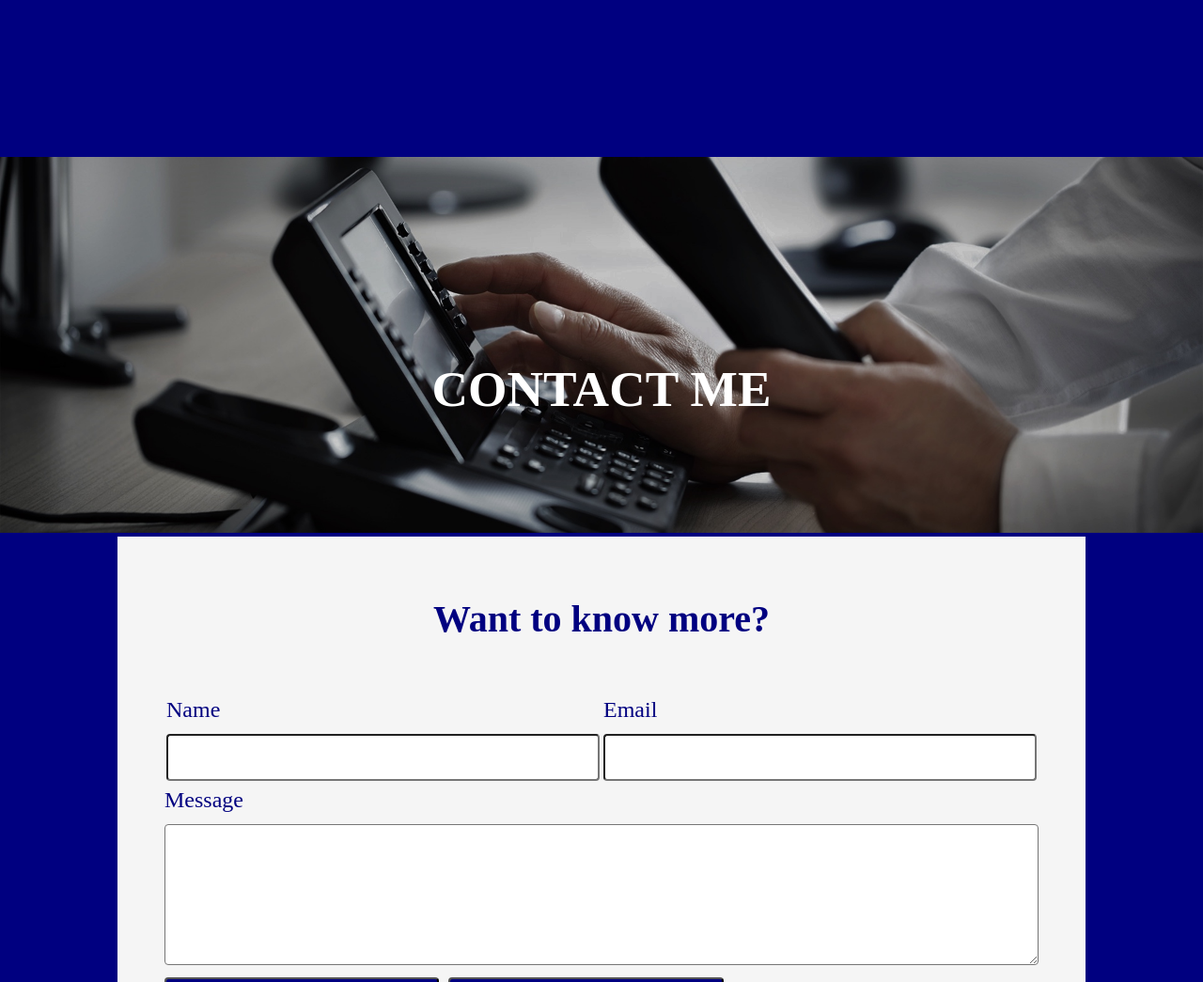
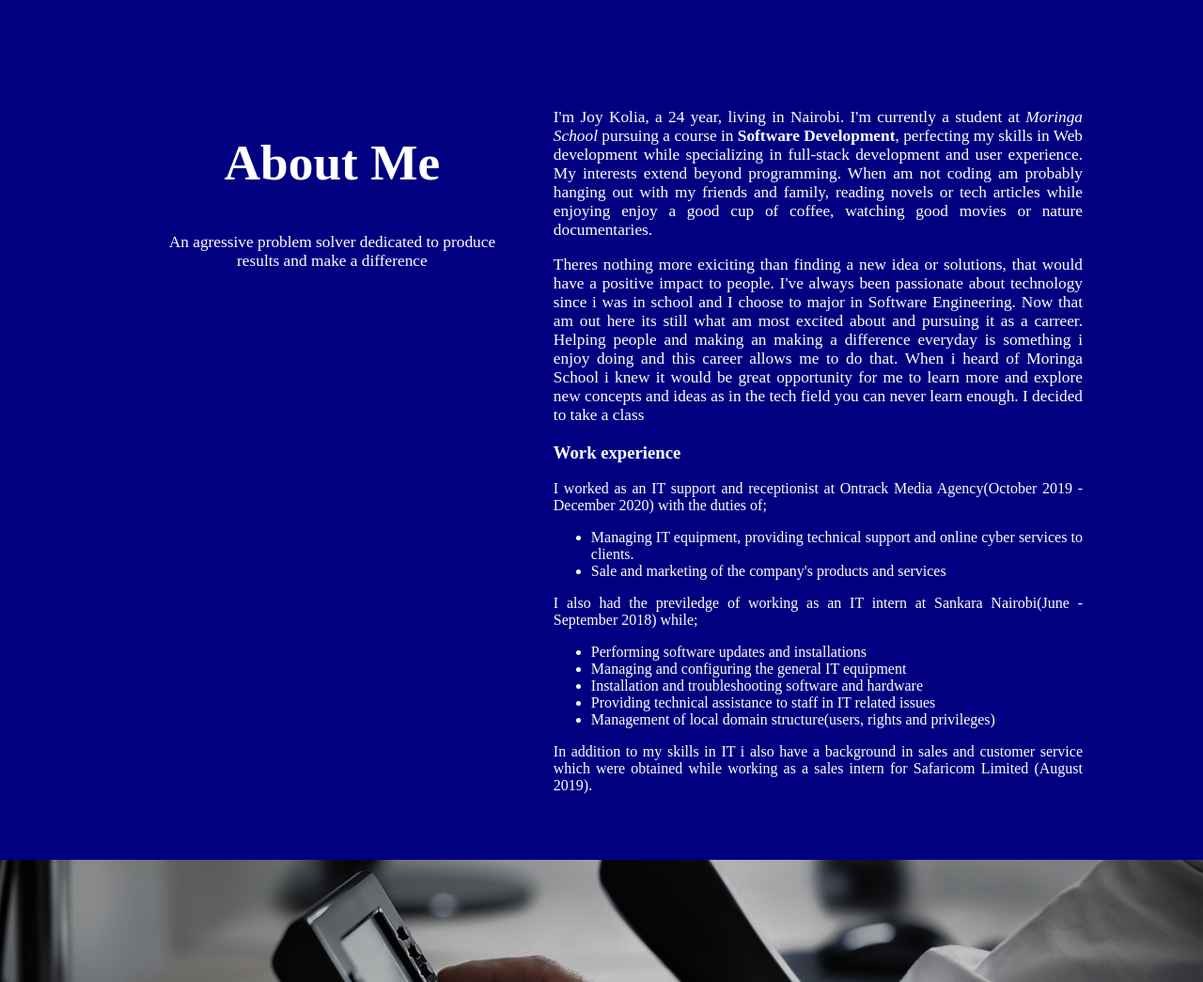
Before and after one commit to jLuseno161/Portfolio, a plain HTML site: page index.html in a window 1280 px wide. Shown: the part 1023-2068 px from the top of the page at 94% size. Drawn offline with Linux system fonts and the light colour scheme.

Commit message:
adding about section content

```diff
--- a/index.css
+++ b/index.css
@@ -64,6 +64,28 @@ hr{
 }
 #description{
     font-size: x-large;
+}
+#about{
+    display: flex;
+    margin: 0 auto;
+    width: 80%;
+    color: white;
+    justify-content: space-between;
+}
+.aboutHead{
+    width: 45%;
+    flex: 1;
+    padding-right: 10px;
+}
+.aboutContent{
+    width: 55%;
+    text-align: justify;
+}
+#about p{
+    font-size: 13pt;
+}
+#about h1{
+    font-size: 40pt;
 }
 #contact{
     padding-top: 50px;
--- a/index.html
+++ b/index.html
@@ -64,7 +64,59 @@
     <!--end home-->
 
     <!--start about-->
+    <section id="about">
+        <div class="aboutHead">
+            <h1>About Me</h1>
+            <p> An agressive problem solver dedicated to produce<br> results and make a difference</p>
+        </div>
+        <div class="aboutContent">
+            <p>
+                I'm Joy Kolia, a 24 year, living in Nairobi. I'm currently a student at <em>Moringa School</em> pursuing
+                a course in <strong>Software Development</strong>, perfecting my skills in Web development while
+                specializing in full-stack development and user experience. My interests extend beyond programming. When
+                am not coding am probably hanging out with my friends and family, reading novels or tech articles while
+                enjoying enjoy a good cup of coffee, watching good movies or nature documentaries.
+            </p>
+            <p>
+                Theres nothing more exiciting than finding a new idea or solutions, that would have a
+                positive impact to people. I've always been passionate about technology since i was in school and I
+                choose to major in Software Engineering. Now that am out here its still what am most excited about and
+                pursuing it as a carreer. Helping people and making an making a difference everyday is something i enjoy
+                doing and this career allows me to do that.
+                When i heard of Moringa School i knew it would be great opportunity for me to learn more and explore new
+                concepts and ideas as in the tech field you can never learn enough. I decided to take a class
+            </p>
+            <h3>Work experience</h3>
+            I worked as an IT support and receptionist at Ontrack Media Agency(October 2019 - December 2020) with
+            the duties of;
+            <ul>
+                <li>Managing IT equipment, providing technical support and online cyber services to clients.</li>
+                <li>Sale and marketing of the company's products and services</li>
+            </ul>
+            I also had the previledge of working as an IT intern at Sankara Nairobi(June - September 2018) while;
+            <ul>
+                <li>Performing software updates and installations</li>
+                <li>Managing and configuring the general IT equipment</li>
+                <li>Installation and troubleshooting software and hardware</li>
+                <li>Providing technical assistance to staff in IT related issues</li>
+                <li>Management of local domain structure(users, rights and privileges)</li>
+            </ul>
+            In addition to my skills in IT i also have a background in sales and customer service which were
+            obtained while working as a sales intern for Safaricom Limited (August 2019).
+            <!-- Education
+                - Moringa School - (February 2021 -To date) - Software Development <br>
+                - Kisii University - (September 2015 - December 2019 ) - Bsc in Software Engineering<br> -->
 
+            <!-- Trainings and Seminars
+                -Google Developer Groups (GDG) Event in Kisumu - Topic "Android(26th January 2019)
+                development using Flutter and Kotlin, test driven development with Python and Flask, Android Things and
+                Google Assistant " .
+                -Africa’s Talking API technology talk at Kisii University - Topic "Developing USSD and SMS compatible
+                apps."(3rd November 2018)
+                -GDG's tech talk at Kisii Universty - "Team Collaboration Tools using attlasian." (23rd February 2018)
+                -Andela Learning Community (ALC) training - Topic "Android/Web development and product design" -->
+        </div>
+    </section>
     <!--end about-->
 
     <!--start contact-->
```
